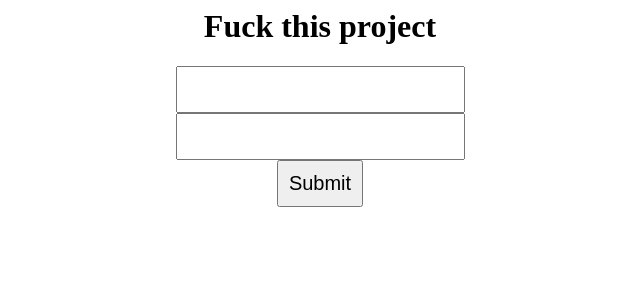
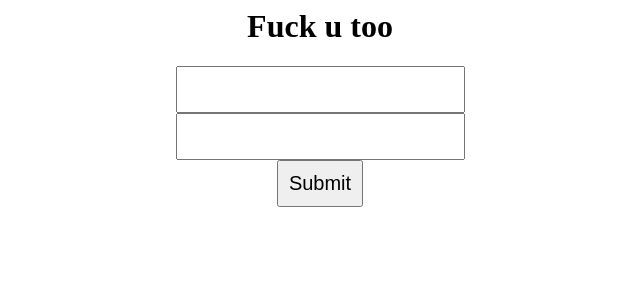
Before and after one commit to edwinyyy/ldapsohardomg, a PHP site: page / in a window 1280 px wide. Shown: the top 300 px of the page, without its empty margins (320-960 px from the left). Run offline with PHP 8.4, Linux system fonts and the light colour scheme.

Commit message:
I didn't do anything

```diff
--- a/index.php
+++ b/index.php
@@ -11,7 +11,7 @@ if (isset($_GET['error']) && $_GET['error'] == 'auth_fail') {
     input{ padding: 10px; font-size: 20;}
 </style></head>
 </body>
-<h1>Fuck this project</h1>
+<h1>Fuck u too</h1>
 <form action="Auth_test.php" method="post">
     <input type = "text" name= "username" /><br>
     <input type = "password" name= "password" /><br>
```
